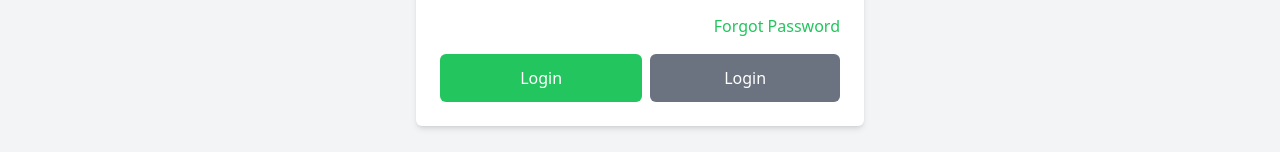
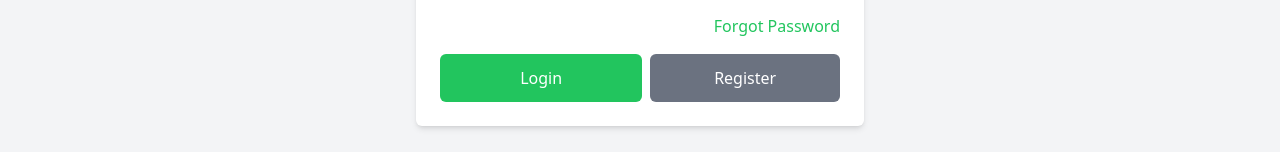
Before and after one commit to sundaram26/DocumentManagementFrontend, a React (Vite) app: page /auth/login in a window 1280 px wide. Shown: the part 500-652 px from the top of the page. Built offline with nearby package versions, Linux system fonts and the light colour scheme; what @react-pdf/renderer would draw is missing.

Commit message:
add loading button in login and regiter page

```diff
--- a/src/components/Auth/Login.jsx
+++ b/src/components/Auth/Login.jsx
@@ -199,14 +199,7 @@ const AuthLogin = () => {
                 className="w-full p-3 text-white bg-gray-500 rounded-md hover:bg-gray-600 focus:outline-none focus:ring-2 focus:ring-gray-500"
               >
 
-                {loginLoading ? (
-                  <span className='flex items-center justify-center'>
-                    <FaSpinner className='animate-spin mr-2' />
-                    Please wait...
-                  </span>
-                ) : (
-                  "Login"
-                )}
+                Register
               </button>
             </Link>
           </div>
```
